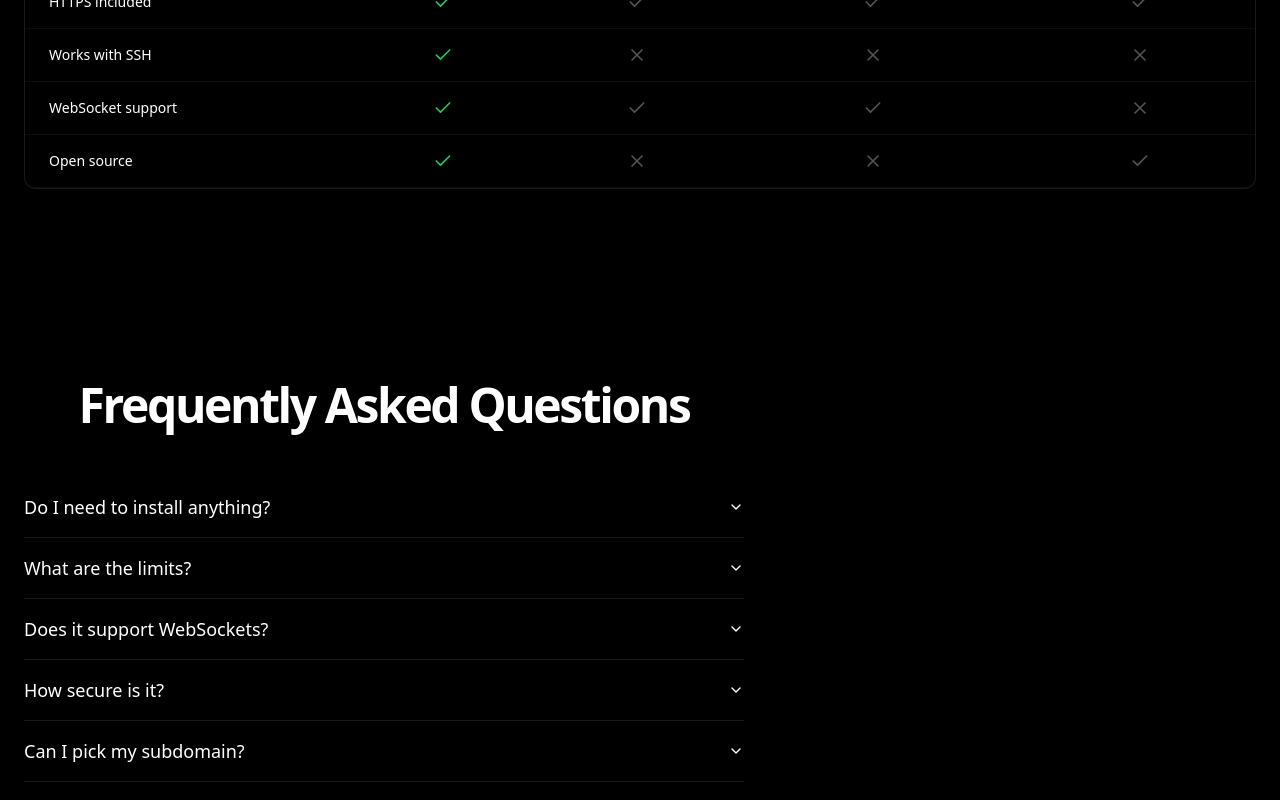
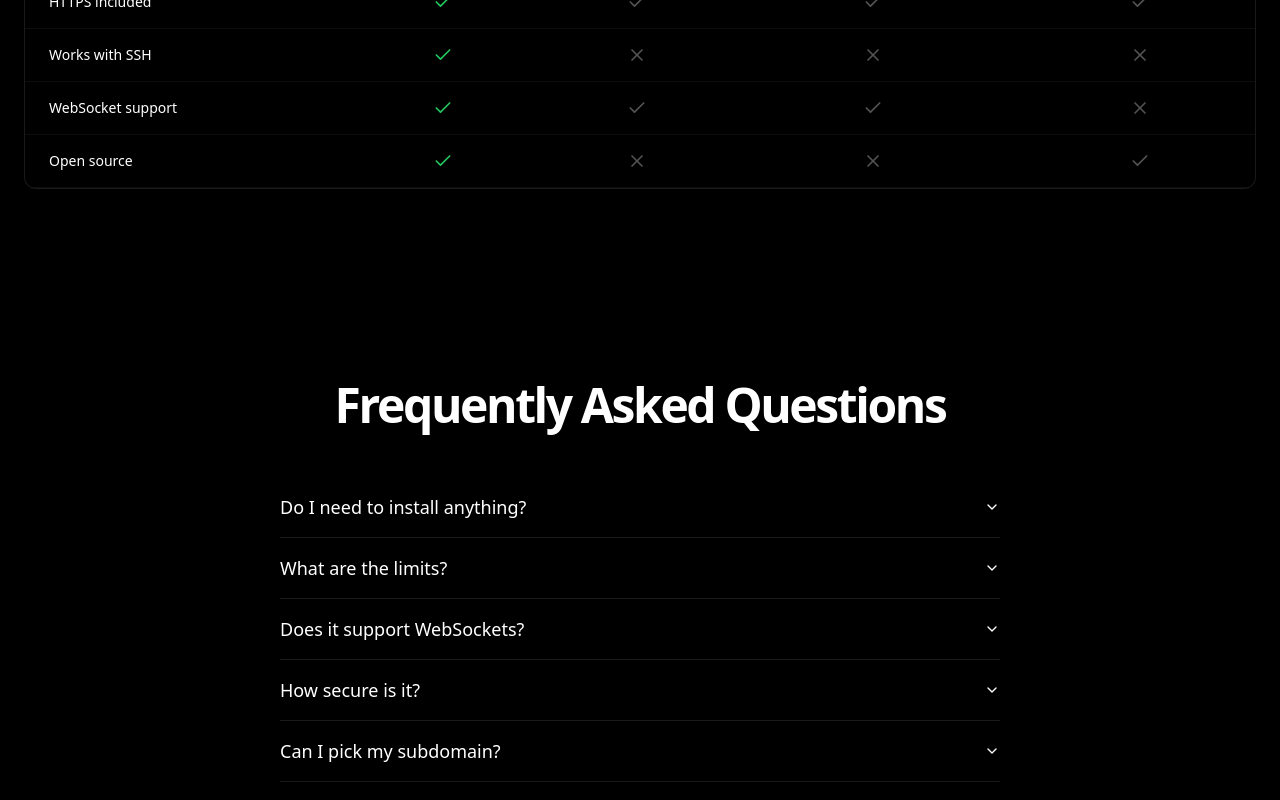
Before and after one commit to Devesh-x/TunnelX, a React (Vite) app in the folder frontend/: page / in a window 1280 px wide. Shown: the part 2731-3531 px from the top of the page. Built offline with nearby package versions, Linux system fonts and the light colour scheme; no server answers.

Commit message:
style: fix landing page alignment by adding mx-auto to containers

```diff
--- a/frontend/src/components/landing/ComparisonTable.tsx
+++ b/frontend/src/components/landing/ComparisonTable.tsx
@@ -21,7 +21,7 @@
 export function ComparisonTable() {
     return (
         <section className="py-24 bg-black/50">
-            <div className="container px-4 md:px-6">
+            <div className="container mx-auto px-4 md:px-6">
                 <div className="text-center mb-12">
                     <h2 className="text-3xl font-bold tracking-tighter sm:text-4xl md:text-5xl mb-4 bg-clip-text text-transparent bg-gradient-to-r from-white to-gray-500">
                         How We Compare
--- a/frontend/src/components/landing/FaqAccordion.tsx
+++ b/frontend/src/components/landing/FaqAccordion.tsx
@@ -8,7 +8,7 @@
 export function FaqAccordion() {
     return (
         <section className="py-24 bg-black/50">
-            <div className="container px-4 md:px-6 max-w-3xl">
+            <div className="container mx-auto px-4 md:px-6 max-w-3xl">
                 <div className="text-center mb-12">
                     <h2 className="text-3xl font-bold tracking-tighter sm:text-4xl md:text-5xl mb-4 text-white">
                         Frequently Asked Questions
--- a/frontend/src/components/landing/FeaturesGrid.tsx
+++ b/frontend/src/components/landing/FeaturesGrid.tsx
@@ -42,7 +42,7 @@
 export function FeaturesGrid() {
     return (
         <section className="py-24">
-            <div className="container px-4 md:px-6">
+            <div className="container mx-auto px-4 md:px-6">
                 <div className="text-center mb-16">
                     <h2 className="text-3xl font-bold tracking-tighter sm:text-4xl md:text-5xl mb-4 text-white">
                         Built For
```
